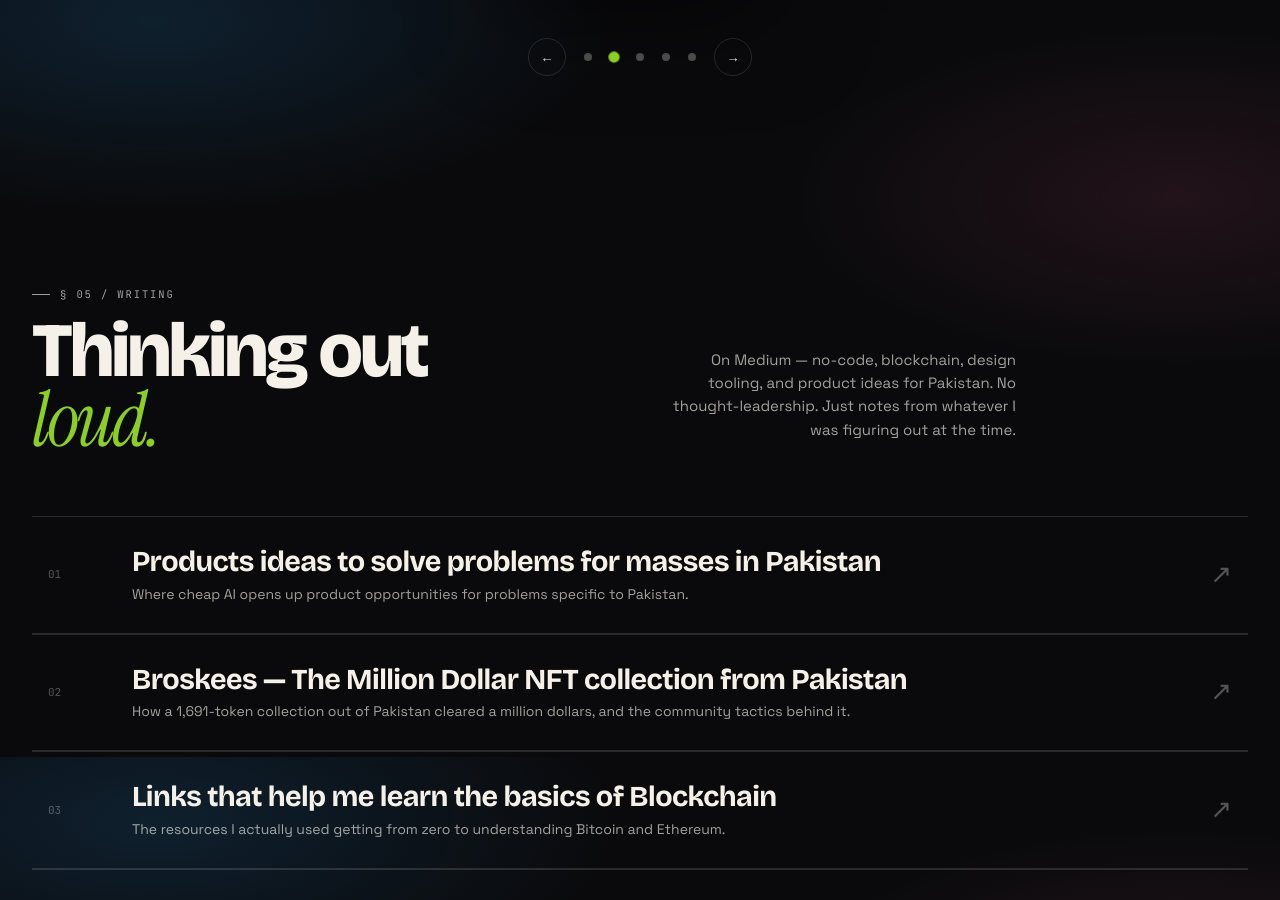
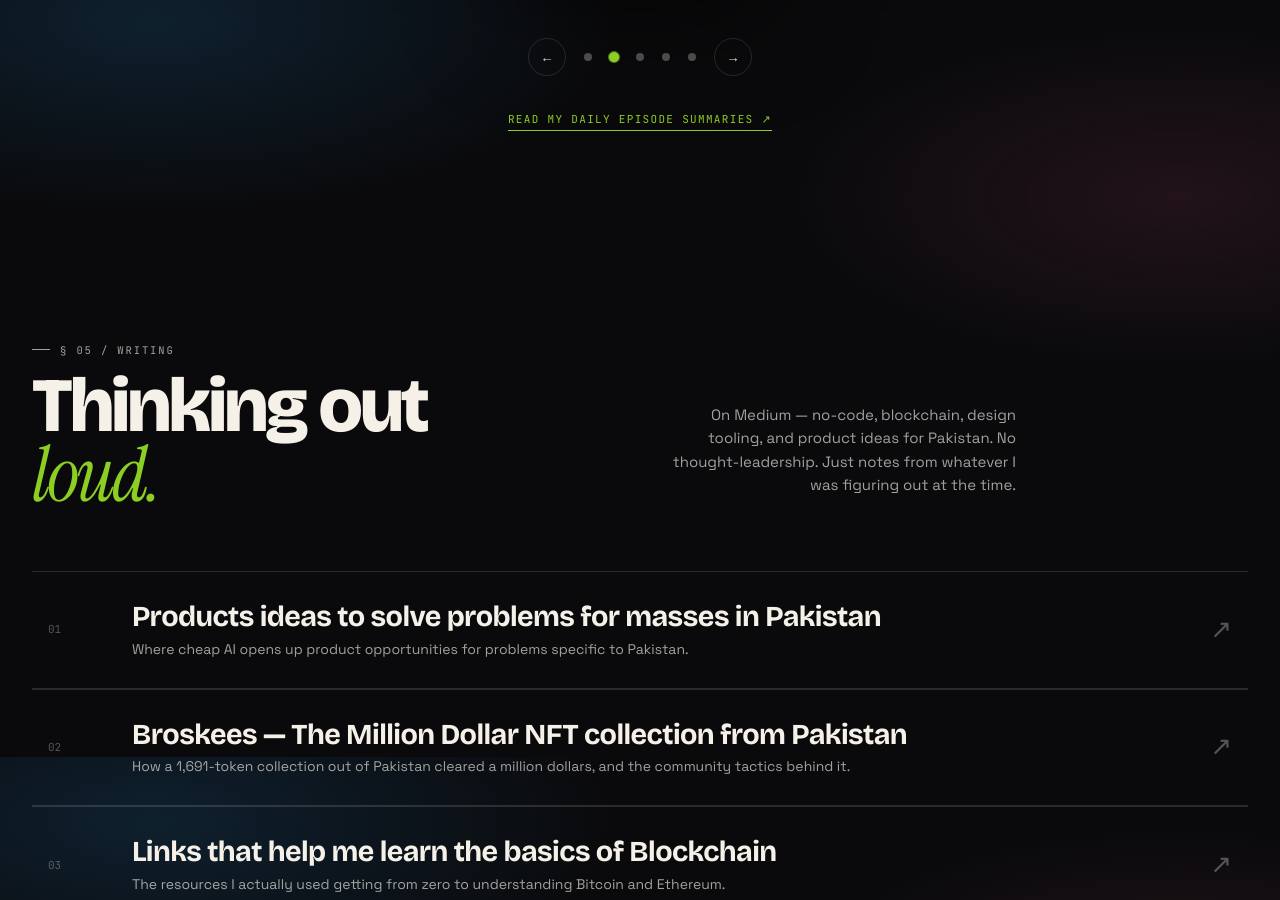
Before and after one commit to MubashirSakhi/mubashirsakhi, a React (Vite) app: page / in a window 1280 px wide. Shown: the part 5643-6543 px from the top of the page. Built offline with nearby package versions, Linux system fonts and the light colour scheme.

Commit message:
podcasat link added

```diff
--- a/src/components/Listening.jsx
+++ b/src/components/Listening.jsx
@@ -95,6 +95,12 @@ export default function Listening() {
           ))}
           <button className="fan-arrow" onClick={() => setActive((a) => (a + 1) % PODCASTS.length)} aria-label="Next">→</button>
         </div>
+
+        <div className="fan-summaries">
+          <a className="link" href="https://mubashirsakhi.github.io/business-daily-podcasts/" target="_blank" rel="noopener noreferrer">
+            Read my daily episode summaries <span>↗</span>
+          </a>
+        </div>
       </div>
     </section>
   )
--- a/src/index.css
+++ b/src/index.css
@@ -576,7 +576,7 @@ section { position: relative; }
   line-height: 1.7;
   margin: 0 0 16px;
 }
-.track-body .link {
+.track-body .link, .fan-summaries .link {
   color: var(--accent);
   font-family: var(--f-mono);
   font-size: 11px;
@@ -589,7 +589,7 @@ section { position: relative; }
   padding-bottom: 2px;
   transition: gap 0.2s;
 }
-.track-body .link:hover { gap: 14px; }
+.track-body .link:hover, .fan-summaries .link:hover { gap: 14px; }
 
 /* ============================================================
    TRACK RECORD
@@ -1354,3 +1354,5 @@ html.js-ready .reveal.in { animation: revealIn 0.9s cubic-bezier(0.2, 1, 0.3, 1)
 body[data-grain="off"]::after  { display: none; }
 body[data-orbs="off"]  .orb   { display: none; }
 body[data-marquee="off"] .marquee { display: none; }
+
+.fan-summaries { text-align: center; margin-top: 28px; }
```
